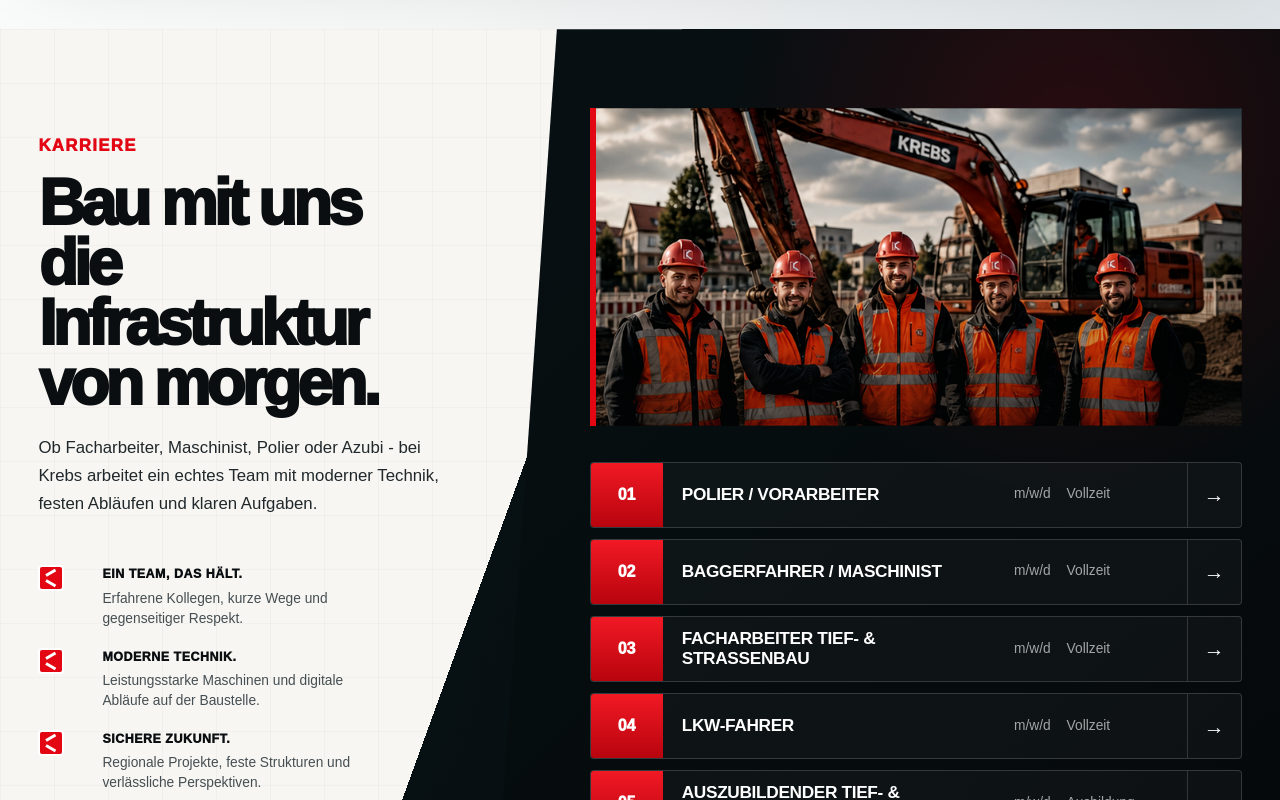
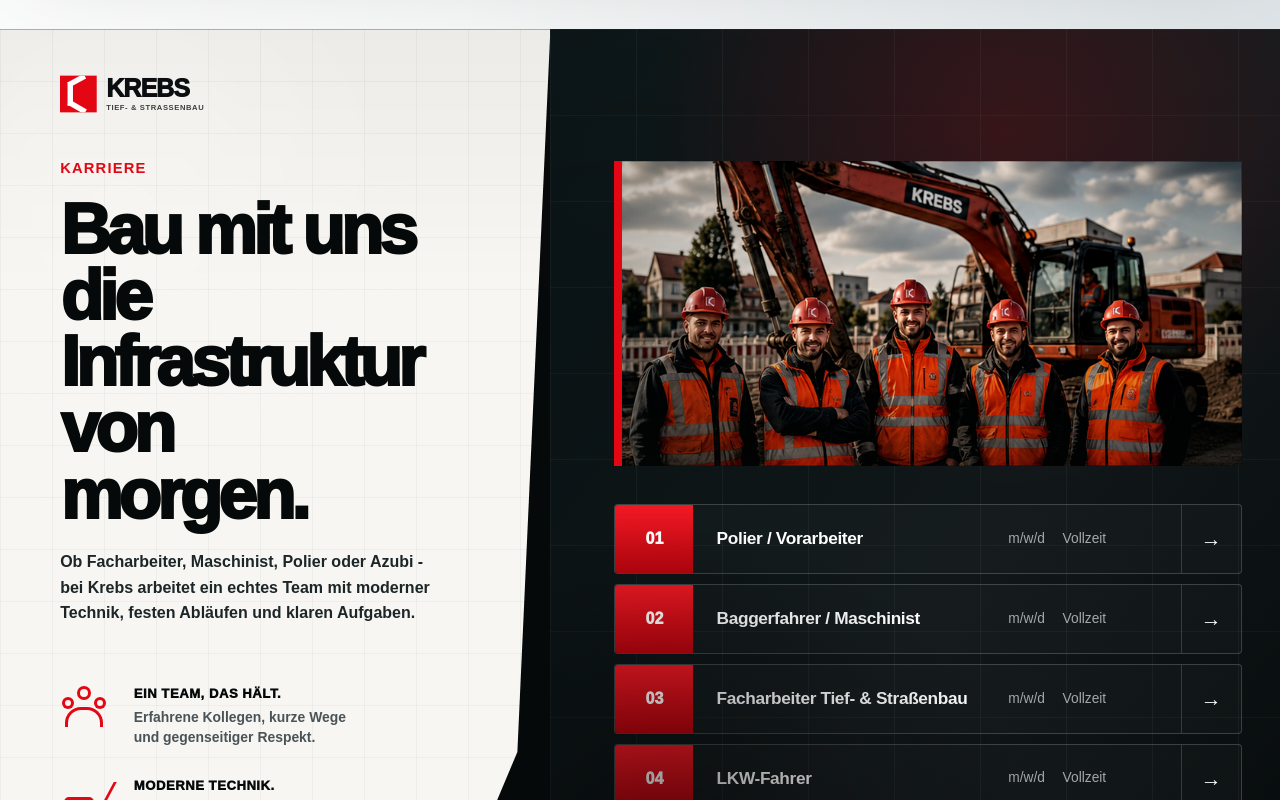
Before and after one commit to QLord-ops/krebs, a Next.js app: page / in a window 1280 px wide. Shown: the part 5540-6340 px from the top of the page. Built offline with nearby package versions, Linux system fonts and the light colour scheme.

Commit message:
feat: redesign career section

```diff
--- a/app/globals.css
+++ b/app/globals.css
@@ -1358,21 +1358,17 @@
 .career-section {
   position: relative;
   overflow: hidden;
-  padding: 0 clamp(1rem, 3vw, 2.5rem);
+  padding: 0;
   color: var(--ink);
-  background:
-    linear-gradient(110deg, #f7f6f3 0%, #f7f6f3 42%, #071013 42%, #050809 100%);
+  background: #05090a;
 }
 
 .career-section::before {
   position: absolute;
   inset: 0;
   content: "";
-  background:
-    linear-gradient(90deg, rgba(10, 14, 16, 0.055) 1px, transparent 1px),
-    linear-gradient(rgba(10, 14, 16, 0.045) 1px, transparent 1px);
-  background-size: 54px 54px;
-  opacity: 0.55;
+  background: radial-gradient(circle at 72% 11%, rgba(227, 6, 19, 0.2), transparent 26rem);
+  opacity: 0.85;
   pointer-events: none;
 }
 
@@ -1380,101 +1376,229 @@
   position: relative;
   z-index: 1;
   display: grid;
-  grid-template-columns: minmax(310px, 0.62fr) minmax(540px, 1fr);
-  gap: clamp(2rem, 5vw, 5rem);
+  grid-template-columns: minmax(430px, 43vw) minmax(0, 1fr);
+  gap: 0;
   align-items: stretch;
-  width: min(100%, 1480px);
-  min-height: 760px;
-  margin: 0 auto;
+  width: 100%;
+  min-height: clamp(800px, 56vw, 940px);
+  margin: 0;
 }
 
 .career-copy {
-  align-self: center;
-  max-width: 560px;
-  padding: clamp(5rem, 8vw, 7rem) 0;
+  position: relative;
+  display: flex;
+  flex-direction: column;
+  justify-content: center;
+  align-self: stretch;
+  max-width: none;
+  padding: clamp(8rem, 9vw, 10rem) clamp(5.6rem, 7vw, 7.8rem) clamp(3.5rem, 6vw, 5rem) clamp(2rem, 4.7vw, 4.6rem);
+  background:
+    linear-gradient(90deg, rgba(7, 16, 19, 0.04) 1px, transparent 1px),
+    linear-gradient(rgba(7, 16, 19, 0.035) 1px, transparent 1px),
+    #f7f6f2;
+  background-size: 52px 52px, 52px 52px, auto;
+  clip-path: polygon(0 0, 100% 0, 94% 68%, 68% 100%, 0 100%);
+}
+
+.career-copy::after {
+  position: absolute;
+  inset: 0;
+  content: "";
+  background:
+    radial-gradient(circle at 22% 18%, rgba(255, 255, 255, 0.72), transparent 18rem),
+    linear-gradient(180deg, rgba(0, 0, 0, 0.045), transparent 16rem);
+  mix-blend-mode: multiply;
+  pointer-events: none;
+}
+
+.career-copy > * {
+  position: relative;
+  z-index: 1;
+}
+
+.career-brand {
+  position: absolute;
+  top: clamp(2rem, 3.7vw, 3.2rem);
+  left: clamp(2rem, 4.7vw, 4.6rem);
+}
+
+.career-brand .brand-logo {
+  transform-origin: left center;
+  transform: scale(1.08);
+}
+
+.career-copy .eyebrow {
+  margin-bottom: 1rem;
+  font-size: 0.92rem;
 }
 
 .career-copy h2 {
-  max-width: 10ch;
-  margin-bottom: 1.3rem;
-  font-size: clamp(2.85rem, 5vw, 5.6rem);
-  line-height: 0.94;
-  letter-spacing: -0.065em;
+  max-width: 9.3ch;
+  margin-bottom: 1.35rem;
+  color: #05090a;
+  font-size: clamp(3.3rem, 5.45vw, 6.1rem);
+  line-height: 0.95;
+  letter-spacing: -0.06em;
 }
 
 .career-copy p {
-  max-width: 43ch;
-  color: #20282b;
-  font-size: 1.05rem;
-  line-height: 1.65;
+  max-width: 42ch;
+  color: #1c2528;
+  font-size: clamp(1rem, 1.05vw, 1.14rem);
+  font-weight: 650;
+  line-height: 1.58;
 }
 
 .career-proofs {
   display: grid;
-  gap: 1.2rem;
-  margin: clamp(2rem, 4vw, 3rem) 0 2rem;
+  gap: clamp(1.4rem, 2vw, 1.8rem);
+  margin: clamp(2.7rem, 4.4vw, 4.1rem) 0 2.15rem;
 }
 
 .career-proofs div {
   display: grid;
-  grid-template-columns: 48px minmax(0, 1fr);
-  column-gap: 1rem;
+  grid-template-columns: 56px minmax(0, 1fr);
+  column-gap: 1.1rem;
   align-items: start;
 }
 
-.career-proofs .k-icon {
+.career-proof-icon {
+  position: relative;
   grid-row: span 2;
+  width: 48px;
+  height: 48px;
+  color: var(--red);
+}
+
+.career-proof-icon::before,
+.career-proof-icon::after {
+  position: absolute;
+  content: "";
+}
+
+.career-proof-icon.team::before {
+  top: 4px;
+  left: 17px;
+  width: 14px;
+  height: 14px;
+  border: 3px solid currentColor;
+  border-radius: 999px;
+  box-shadow:
+    -16px 10px 0 -4px #f7f6f2,
+    -16px 10px 0 -1px currentColor,
+    16px 10px 0 -4px #f7f6f2,
+    16px 10px 0 -1px currentColor;
+}
+
+.career-proof-icon.team::after {
+  right: 5px;
+  bottom: 3px;
+  left: 5px;
+  height: 20px;
+  border: 3px solid currentColor;
+  border-top-left-radius: 16px;
+  border-top-right-radius: 16px;
+  border-bottom: 0;
+}
+
+.career-proof-icon.machine::before {
+  left: 4px;
+  bottom: 8px;
+  width: 30px;
+  height: 16px;
+  border: 3px solid currentColor;
+  border-radius: 5px 5px 3px 3px;
+}
+
+.career-proof-icon.machine::after {
+  right: 4px;
+  bottom: 15px;
+  width: 28px;
+  height: 24px;
+  border-right: 3px solid currentColor;
+  border-bottom: 3px solid currentColor;
+  transform: skewX(-28deg);
+  transform-origin: bottom right;
+}
+
+.career-proof-icon.shield::before {
+  inset: 2px 7px 3px;
+  border: 3px solid currentColor;
+  border-radius: 18px 18px 24px 24px;
+  clip-path: polygon(50% 0, 100% 16%, 100% 56%, 50% 100%, 0 56%, 0 16%);
+}
+
+.career-proof-icon.shield::after {
+  top: 20px;
+  left: 17px;
+  width: 15px;
+  height: 8px;
+  border-bottom: 3px solid currentColor;
+  border-left: 3px solid currentColor;
+  transform: rotate(-45deg);
 }
 
 .career-proofs strong {
-  font-size: 0.78rem;
+  padding-top: 0.15rem;
+  color: #05090a;
+  font-size: 0.82rem;
   font-weight: 950;
   letter-spacing: 0.04em;
   text-transform: uppercase;
 }
 
 .career-proofs span:last-child {
-  max-width: 34ch;
+  max-width: 31ch;
   margin-top: 0.28rem;
-  color: #454e52;
-  font-size: 0.86rem;
-  line-height: 1.45;
+  color: #4a5357;
+  font-size: 0.87rem;
+  font-weight: 650;
+  line-height: 1.42;
 }
 
 .career-board {
   position: relative;
   display: flex;
   flex-direction: column;
-  justify-content: end;
+  justify-content: center;
   min-width: 0;
-  padding: clamp(2rem, 4vw, 3.2rem) 0 clamp(3rem, 5vw, 4.2rem);
+  padding: clamp(3.4rem, 6vw, 5.8rem) clamp(1.8rem, 3vw, 3rem) clamp(3rem, 5vw, 4.5rem) clamp(2.4rem, 5vw, 5rem);
   color: white;
+  background:
+    linear-gradient(90deg, rgba(255, 255, 255, 0.045) 1px, transparent 1px),
+    linear-gradient(rgba(255, 255, 255, 0.035) 1px, transparent 1px),
+    radial-gradient(circle at 62% 10%, rgba(227, 6, 19, 0.18), transparent 22rem),
+    linear-gradient(125deg, #071113 0%, #111719 54%, #05090a 100%);
+  background-size: 86px 86px, 86px 86px, auto, auto;
 }
 
 .career-board::before {
   position: absolute;
-  inset: 0 max(-7vw, -5rem) 0 max(-4vw, -3rem);
-  z-index: -1;
+  inset: 0;
   content: "";
   background:
-    radial-gradient(circle at 70% 12%, rgba(227, 6, 19, 0.16), transparent 22rem),
-    linear-gradient(135deg, #071013, #050809);
-  clip-path: polygon(8% 0, 100% 0, 100% 100%, 0 100%);
+    linear-gradient(180deg, rgba(255, 255, 255, 0.02), transparent 28%),
+    radial-gradient(circle at 16% 82%, rgba(0, 0, 0, 0.56), transparent 24rem);
+  pointer-events: none;
 }
 
 .career-photo {
   position: relative;
-  min-height: clamp(220px, 24vw, 330px);
-  margin-left: clamp(1.8rem, 4vw, 4rem);
+  width: 100%;
+  min-height: clamp(250px, 23vw, 400px);
+  margin: 0;
   overflow: hidden;
-  border-left: 6px solid var(--red);
+  border-left: 8px solid var(--red);
+  border-radius: 0;
 }
 
 .career-photo::after {
   position: absolute;
   inset: 0;
   content: "";
-  background: linear-gradient(180deg, transparent 45%, rgba(5, 8, 9, 0.42));
+  background:
+    linear-gradient(90deg, rgba(5, 9, 10, 0.2), transparent 36%),
+    linear-gradient(180deg, transparent 56%, rgba(5, 8, 9, 0.3));
   pointer-events: none;
 }
 
@@ -1483,35 +1607,36 @@
   height: 100%;
   min-height: inherit;
   object-fit: cover;
+  object-position: center center;
   filter: saturate(0.9) contrast(1.06);
 }
 
 .role-grid {
   display: grid;
   grid-template-columns: 1fr;
-  gap: 0.7rem;
+  gap: 0.62rem;
   width: auto;
-  margin: clamp(1.6rem, 3vw, 2.2rem) 0 0 clamp(1.8rem, 4vw, 4rem);
+  margin: clamp(1.8rem, 3vw, 2.6rem) 0 0;
 }
 
 .role-row {
   display: grid;
-  grid-template-columns: 72px minmax(0, 1fr) auto auto 54px;
+  grid-template-columns: 78px minmax(0, 1fr) auto auto 60px;
   align-items: center;
-  min-height: 64px;
+  min-height: 68px;
   padding: 0;
   overflow: hidden;
   color: white;
-  border: 1px solid rgba(255, 255, 255, 0.16);
+  border: 1px solid rgba(255, 255, 255, 0.18);
   border-radius: 4px;
-  background: rgba(255, 255, 255, 0.035);
+  background: rgba(255, 255, 255, 0.025);
   box-shadow: none;
   transition: background 170ms ease, border-color 170ms ease, transform 170ms ease;
 }
 
 .role-number {
   display: grid;
-  min-height: 64px;
+  min-height: 68px;
   place-items: center;
   align-self: stretch;
   color: white;
@@ -1522,11 +1647,11 @@
 
 .role-row strong {
   min-width: 0;
-  padding: 0 1.2rem;
-  font-size: clamp(1rem, 1.35vw, 1.32rem);
+  padding: 0 1.45rem;
+  font-size: clamp(1.05rem, 1.35vw, 1.38rem);
   line-height: 1.15;
   letter-spacing: -0.02em;
-  text-transform: uppercase;
+  text-transform: none;
 }
 
 .role-row small,
@@ -1538,17 +1663,17 @@
 }
 
 .role-row small {
-  padding-right: 1rem;
+  padding-right: 1.1rem;
 }
 
 .role-row em {
-  min-width: 120px;
-  padding-right: 1.2rem;
+  min-width: 118px;
+  padding-right: 1.35rem;
 }
 
 .role-arrow {
   display: grid;
-  min-height: 64px;
+  min-height: 68px;
   place-items: center;
   align-self: stretch;
   color: white;
@@ -1846,25 +1971,31 @@
   }
 
   .career-section {
-    background: #f7f6f3;
+    background: #05090a;
   }
 
   .career-shell {
+    display: block;
     min-height: auto;
   }
 
   .career-copy {
     max-width: none;
-    padding-bottom: 2.2rem;
+    padding: clamp(6.2rem, 10vw, 8rem) clamp(1rem, 4vw, 2rem) clamp(3rem, 6vw, 4rem);
+    clip-path: none;
+  }
+
+  .career-brand {
+    top: clamp(1.7rem, 4vw, 2.4rem);
+    left: clamp(1rem, 4vw, 2rem);
   }
 
   .career-board {
-    padding-top: 0;
+    padding: clamp(2.2rem, 5vw, 3.4rem) clamp(1rem, 4vw, 2rem) clamp(3rem, 6vw, 4rem);
   }
 
   .career-board::before {
-    inset: 0 -2.5rem;
-    clip-path: none;
+    inset: 0;
   }
 
   .career-photo,
--- a/app/page.tsx
+++ b/app/page.tsx
@@ -83,9 +83,21 @@
 ];
 
 const careerProofs = [
-  ["Ein Team, das hält.", "Erfahrene Kollegen, kurze Wege und gegenseitiger Respekt."],
-  ["Moderne Technik.", "Leistungsstarke Maschinen und digitale Abläufe auf der Baustelle."],
-  ["Sichere Zukunft.", "Regionale Projekte, feste Strukturen und verlässliche Perspektiven."],
+  {
+    icon: "team",
+    title: "Ein Team, das hält.",
+    text: "Erfahrene Kollegen, kurze Wege und gegenseitiger Respekt.",
+  },
+  {
+    icon: "machine",
+    title: "Moderne Technik.",
+    text: "Leistungsstarke Maschinen und digitale Prozesse auf der Baustelle.",
+  },
+  {
+    icon: "shield",
+    title: "Sichere Zukunft.",
+    text: "Regionale Projekte, sichere Abläufe und verlässliche Perspektiven.",
+  },
 ];
 
 const roles = [
@@ -302,6 +314,9 @@
         <section id="karriere" className="career-section">
           <div className="career-shell">
             <div className="career-copy">
+              <div className="career-brand">
+                <BrandLogo />
+              </div>
               <p className="eyebrow red">Karriere</p>
               <h2>Bau mit uns die Infrastruktur von morgen.</h2>
               <p>
@@ -309,11 +324,11 @@
                 echtes Team mit moderner Technik, festen Abläufen und klaren Aufgaben.
               </p>
               <div className="career-proofs">
-                {careerProofs.map(([title, text]) => (
-                  <div key={title}>
-                    <span className="k-icon small" aria-hidden="true" />
-                    <strong>{title}</strong>
-                    <span>{text}</span>
+                {careerProofs.map((proof) => (
+                  <div key={proof.title}>
+                    <span className={`career-proof-icon ${proof.icon}`} aria-hidden="true" />
+                    <strong>{proof.title}</strong>
+                    <span>{proof.text}</span>
                   </div>
                 ))}
               </div>
```
